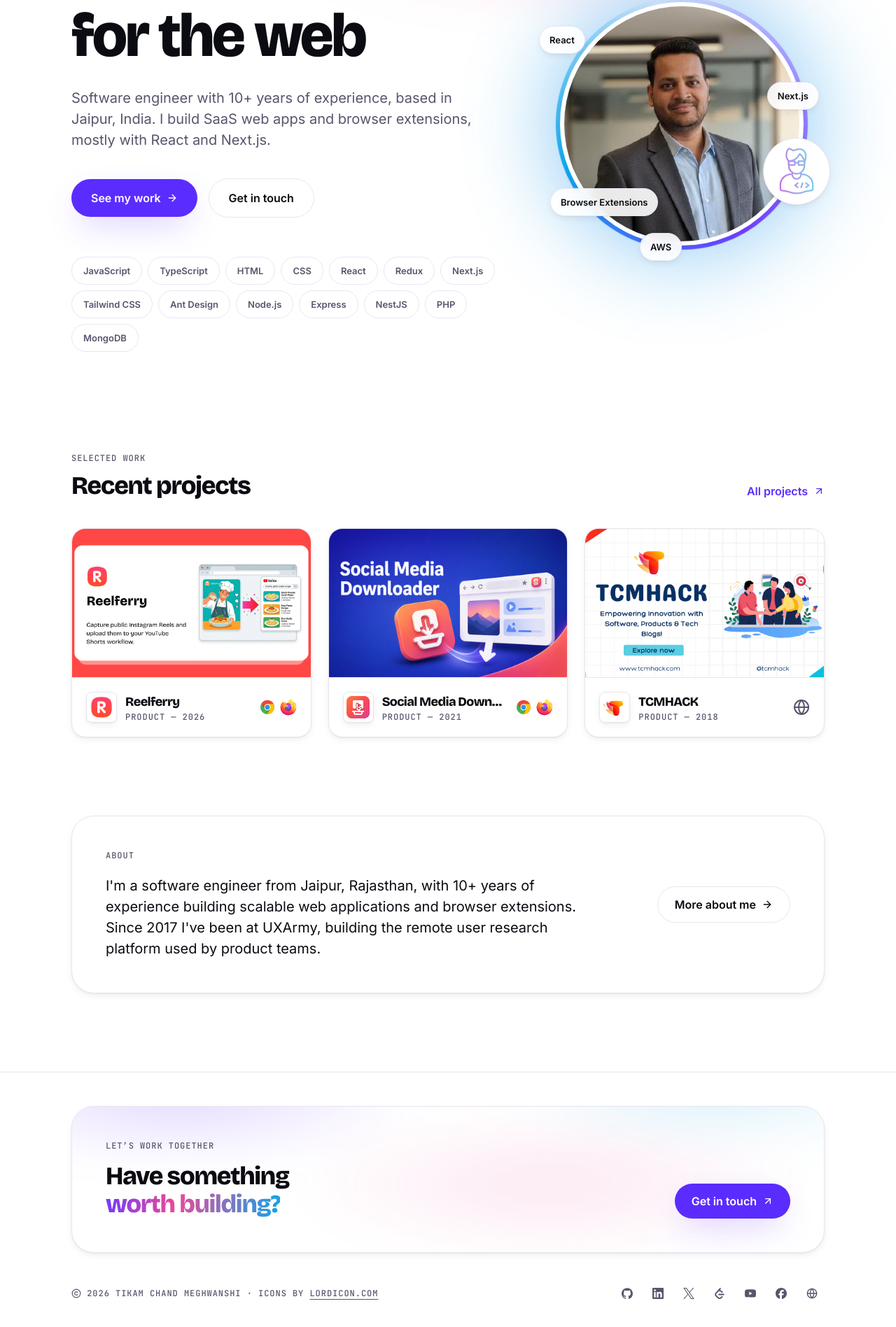
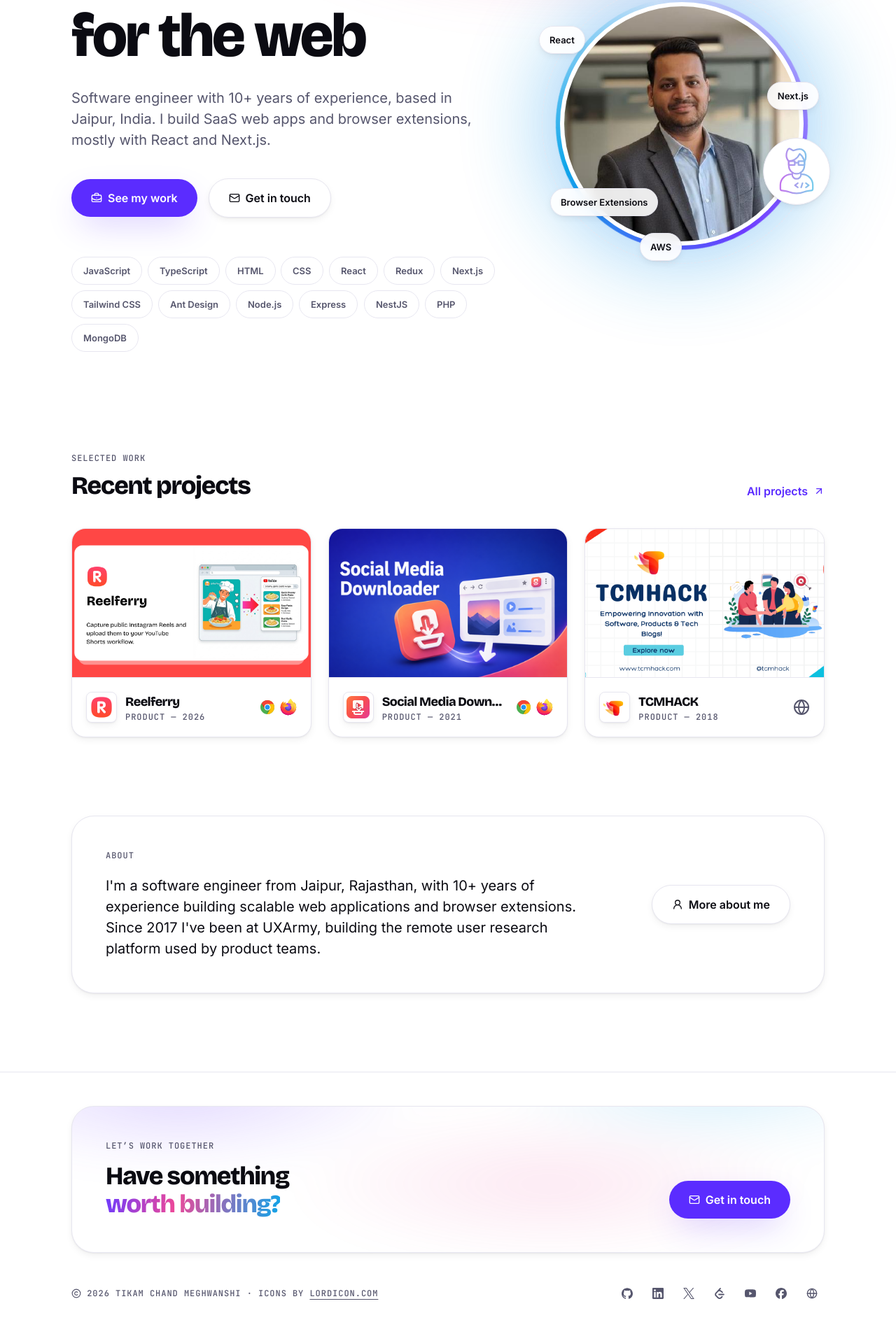
Before and after one commit to tikamchand06/tikamchand06, a Next.js app: page / in a window 1280 px wide. Shown: the part 319-2216 px from the top of the page at 70% size. Built offline with nearby package versions, Linux system fonts and the light colour scheme.

Commit message:
Polish home buttons, chips and CTA hover states
Move about stats to About page; match page titles to nav.

```diff
--- a/app/about-me/page.jsx
+++ b/app/about-me/page.jsx
@@ -9,11 +9,18 @@
   experience,
   featuredProjects,
   profile,
+  projects,
   stack,
 } from "@/lib/content"
 
+const aboutStats = [
+  { label: "Experience", value: "10+ years" },
+  { label: "At UXArmy", value: "Since 2017" },
+  { label: "Shipped", value: `${projects.length} projects` },
+]
+
 export const metadata = {
-  title: "About",
+  title: "About Me",
   description: "Who I am and what I build with.",
 }
 
@@ -50,6 +57,15 @@
                   {paragraph}
                 </p>
               ))}
+
+              <dl className="flex flex-wrap gap-x-10 gap-y-4 border-t border-border pt-6">
+                {aboutStats.map((stat) => (
+                  <div key={stat.label}>
+                    <dt className="meta text-muted-foreground">{stat.label}</dt>
+                    <dd className="display mt-1 text-subhead">{stat.value}</dd>
+                  </div>
+                ))}
+              </dl>
             </div>
           </div>
         </div>
--- a/app/contact-me/page.jsx
+++ b/app/contact-me/page.jsx
@@ -5,7 +5,7 @@
 import { profile } from "@/lib/content"
 
 export const metadata = {
-  title: "Contact",
+  title: "Contact Me",
   description: `Get in touch with ${profile.name}.`,
 }
 
--- a/app/my-work/page.jsx
+++ b/app/my-work/page.jsx
@@ -2,7 +2,7 @@
 import { projects } from "@/lib/content"
 
 export const metadata = {
-  title: "Work",
+  title: "My Work",
   description: "Projects I have designed and built.",
 }
 
--- a/app/page.jsx
+++ b/app/page.jsx
@@ -1,5 +1,5 @@
 import Link from "next/link"
-import { ArrowRight, ArrowUpRight } from "lucide-react"
+import { ArrowUpRight, BriefcaseBusiness, Mail, UserRound } from "lucide-react"
 
 import { HeroPortrait } from "@/components/hero-portrait"
 import { ProjectGrid } from "@/components/project-grid"
@@ -44,24 +44,26 @@
             <div className="mt-10 flex flex-wrap items-center gap-4">
               <Link
                 href="/my-work"
-                className="inline-flex items-center gap-2 rounded-full bg-primary px-7 py-3.5 font-semibold text-primary-foreground shadow-glow transition-transform duration-[var(--motion-fast)] hover:-translate-y-0.5"
+                className="inline-flex items-center gap-2 rounded-full bg-primary px-7 py-3.5 font-semibold text-primary-foreground shadow-glow transition-all duration-[var(--motion-fast)] hover:-translate-y-0.5 hover:shadow-[0_14px_30px_-8px_rgb(79_70_229_/_0.55)]"
               >
+                <BriefcaseBusiness aria-hidden className="size-4" />
                 See my work
-                <ArrowRight aria-hidden className="size-4" />
               </Link>
               <Link
                 href="/contact-me"
-                className="inline-flex items-center gap-2 rounded-full border border-border bg-card px-7 py-3.5 font-semibold transition-colors duration-[var(--motion-fast)] hover:bg-muted"
+                className="inline-flex items-center gap-2 rounded-full border border-border bg-card px-7 py-3.5 font-semibold shadow-2 transition-all duration-[var(--motion-fast)] hover:-translate-y-0.5 hover:border-primary/40 hover:text-primary hover:shadow-[0_10px_24px_-8px_rgb(79_70_229_/_0.35)]"
               >
+                <Mail aria-hidden className="size-4" />
                 Get in touch
               </Link>
             </div>
 
             <ul className="mt-14 flex flex-wrap gap-2">
-              {marquee.map((item) => (
+              {marquee.map((item, index) => (
                 <li
                   key={item}
-                  className="rounded-full border border-border bg-card/70 px-4 py-1.5 text-[13px] font-semibold text-muted-foreground"
+                  style={{ animationDelay: `${index * 40}ms` }}
+                  className="animate-in cursor-default rounded-full border border-border bg-card/70 px-4 py-1.5 text-[13px] font-semibold text-muted-foreground transition-all duration-[var(--motion-fast)] fill-mode-both fade-in slide-in-from-bottom-2 hover:-translate-y-0.5 hover:border-primary/40 hover:bg-primary/5 hover:text-primary hover:shadow-2"
                 >
                   {item}
                 </li>
@@ -97,7 +99,7 @@
       </section>
 
       <section className="shell pt-20">
-        <div className="grid items-center gap-10 rounded-2xl border border-border bg-card p-8 shadow-2 md:grid-cols-[1fr_auto] md:p-12">
+        <div className="group grid items-center gap-10 rounded-2xl border border-border bg-card p-8 shadow-2 transition-all duration-[var(--motion-normal)] hover:border-primary/30 hover:shadow-glow md:grid-cols-[1fr_auto] md:p-12">
           <div>
             <p className="meta text-muted-foreground">About</p>
             <p className="mt-5 max-w-2xl text-lead text-pretty">{about[0]}</p>
@@ -105,10 +107,10 @@
 
           <Link
             href="/about-me"
-            className="inline-flex shrink-0 items-center gap-2 rounded-full border border-border px-6 py-3 font-semibold transition-colors duration-[var(--motion-fast)] hover:bg-muted"
+            className="inline-flex shrink-0 items-center gap-2 rounded-full border border-border bg-card px-7 py-3.5 font-semibold shadow-2 transition-all duration-[var(--motion-fast)] hover:-translate-y-0.5 hover:border-primary/40 hover:text-primary hover:shadow-[0_10px_24px_-8px_rgb(79_70_229_/_0.35)]"
           >
+            <UserRound aria-hidden className="size-4" />
             More about me
-            <ArrowRight aria-hidden className="size-4" />
           </Link>
         </div>
       </section>
--- a/components/site-footer.jsx
+++ b/components/site-footer.jsx
@@ -1,5 +1,5 @@
 import Link from "next/link"
-import { ArrowUpRight, Copyright } from "lucide-react"
+import { Copyright, Mail } from "lucide-react"
 
 import { SocialIcon } from "@/components/social-icon"
 import { profile } from "@/lib/content"
@@ -8,10 +8,10 @@
   return (
     <footer className="mt-8 border-t border-border md:mt-28">
       <div className="shell py-12">
-        <div className="relative overflow-hidden rounded-2xl border border-border bg-card p-8 shadow-2 md:p-12">
+        <div className="group relative overflow-hidden rounded-2xl border border-border bg-card p-8 shadow-2 transition-all duration-[var(--motion-normal)] hover:border-primary/30 hover:shadow-glow md:p-12">
           <div
             aria-hidden
-            className="aurora pointer-events-none absolute -inset-16 opacity-50"
+            className="aurora pointer-events-none absolute -inset-16 opacity-50 transition-opacity duration-[var(--motion-slow)] group-hover:opacity-90"
           />
 
           <div className="relative flex flex-col gap-8 md:flex-row md:items-end md:justify-between">
@@ -27,10 +27,10 @@
 
             <Link
               href="/contact-me"
-              className="inline-flex shrink-0 items-center gap-2 rounded-full bg-primary px-6 py-3 font-semibold text-primary-foreground shadow-glow transition-transform duration-[var(--motion-fast)] hover:-translate-y-0.5"
+              className="inline-flex shrink-0 items-center gap-2 rounded-full bg-primary px-7 py-3.5 font-semibold text-primary-foreground shadow-glow transition-all duration-[var(--motion-fast)] hover:-translate-y-0.5 hover:shadow-[0_14px_30px_-8px_rgb(79_70_229_/_0.55)]"
             >
+              <Mail aria-hidden className="size-4" />
               Get in touch
-              <ArrowUpRight aria-hidden className="size-4" />
             </Link>
           </div>
         </div>
```
